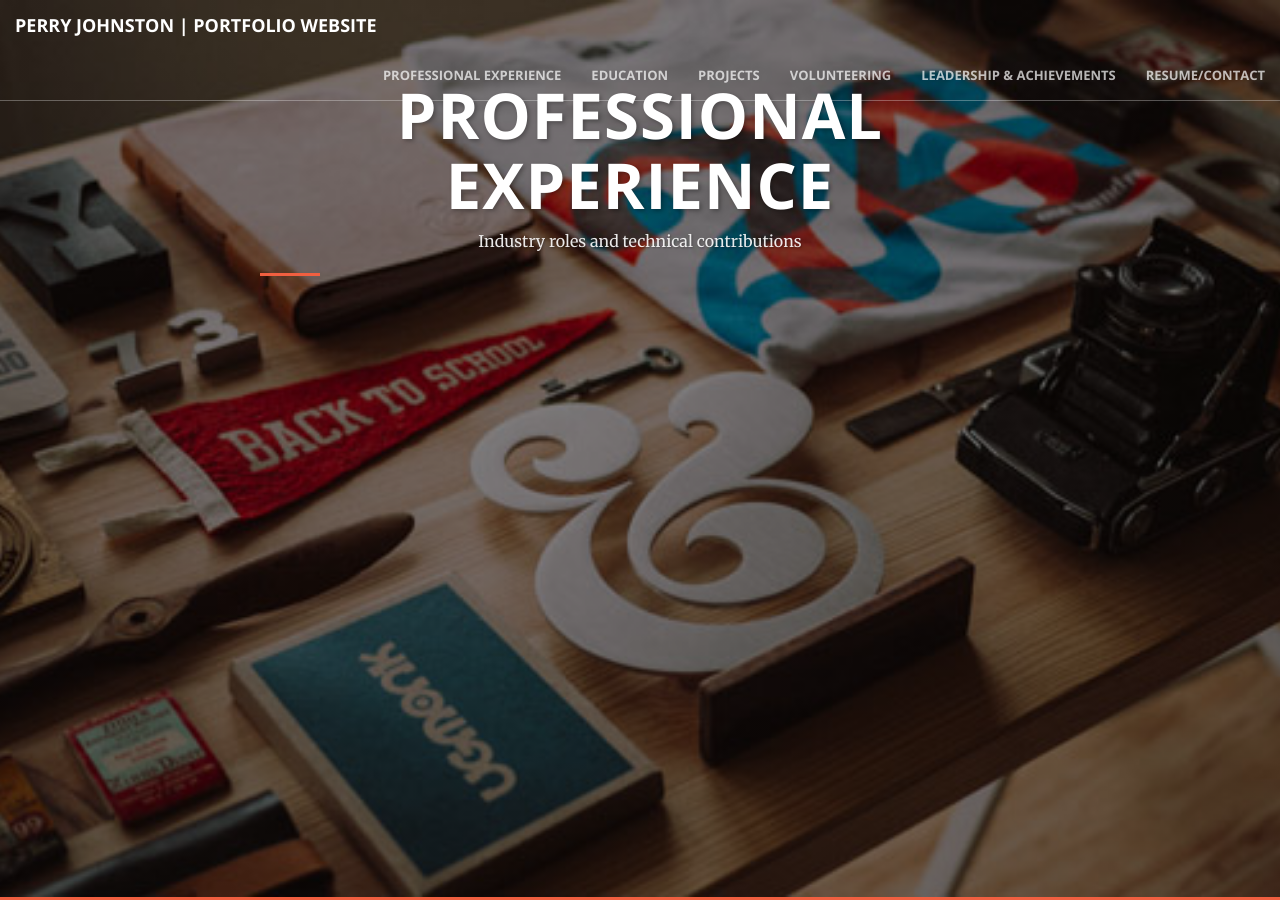
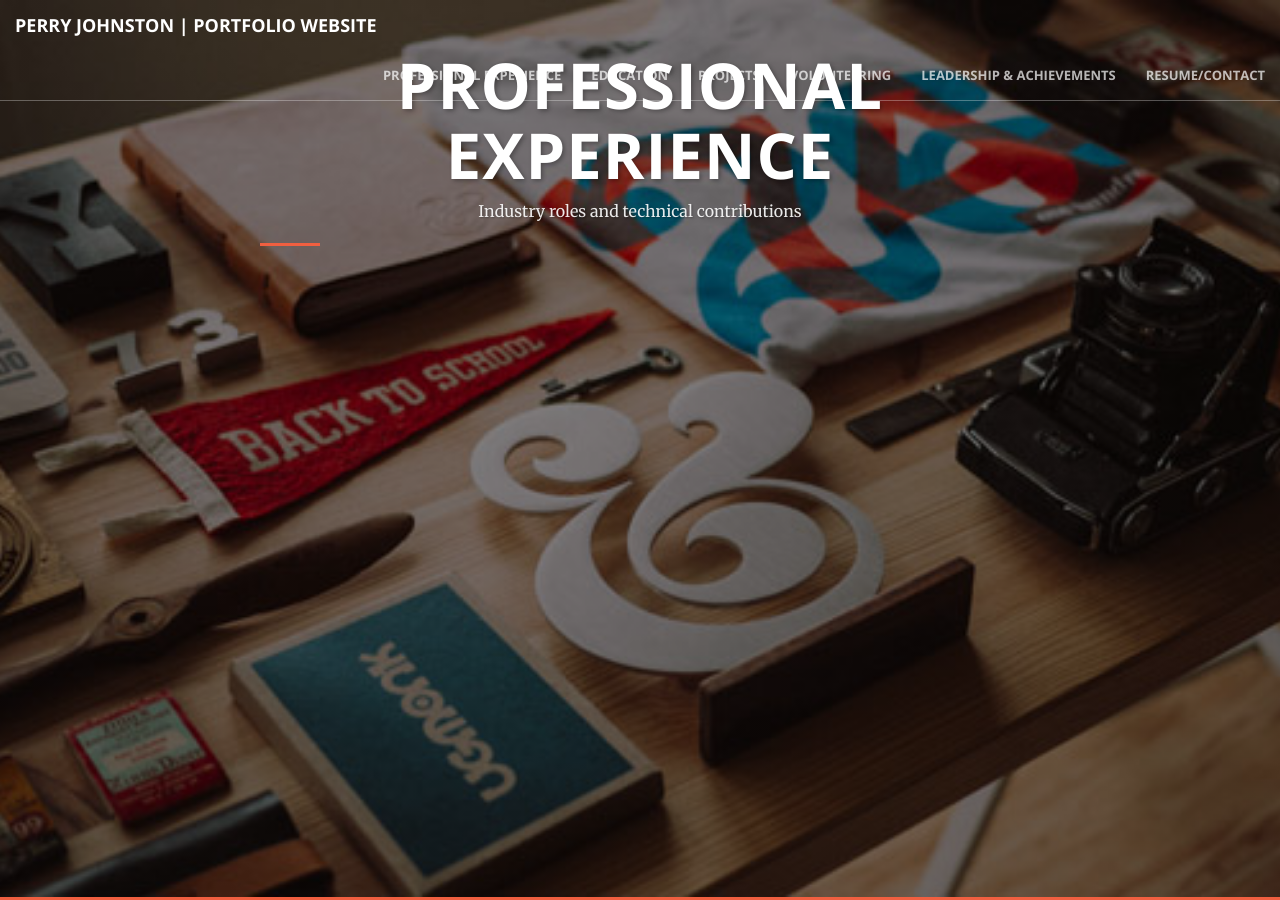
Before and after one commit to perryismyname/perryismyname.github.io, a Jekyll site: the page built from work/index.html, in a window 1280 px wide and 900 px high. Built offline with Jekyll 4.4.1, drawn with Linux system fonts in a browser that asks for light colours.

Commit message:
Update main.scss
Shrink headder commit

```diff
--- a/css/main.scss
+++ b/css/main.scss
@@ -71,7 +71,7 @@
   background-size: cover;
   background-position: center;
   background-repeat: no-repeat;
-  padding: 80px 0 60px;
+  padding: 50px 0 35px;
   border-bottom: 3px solid $theme-primary;
   position: relative;
 
```
